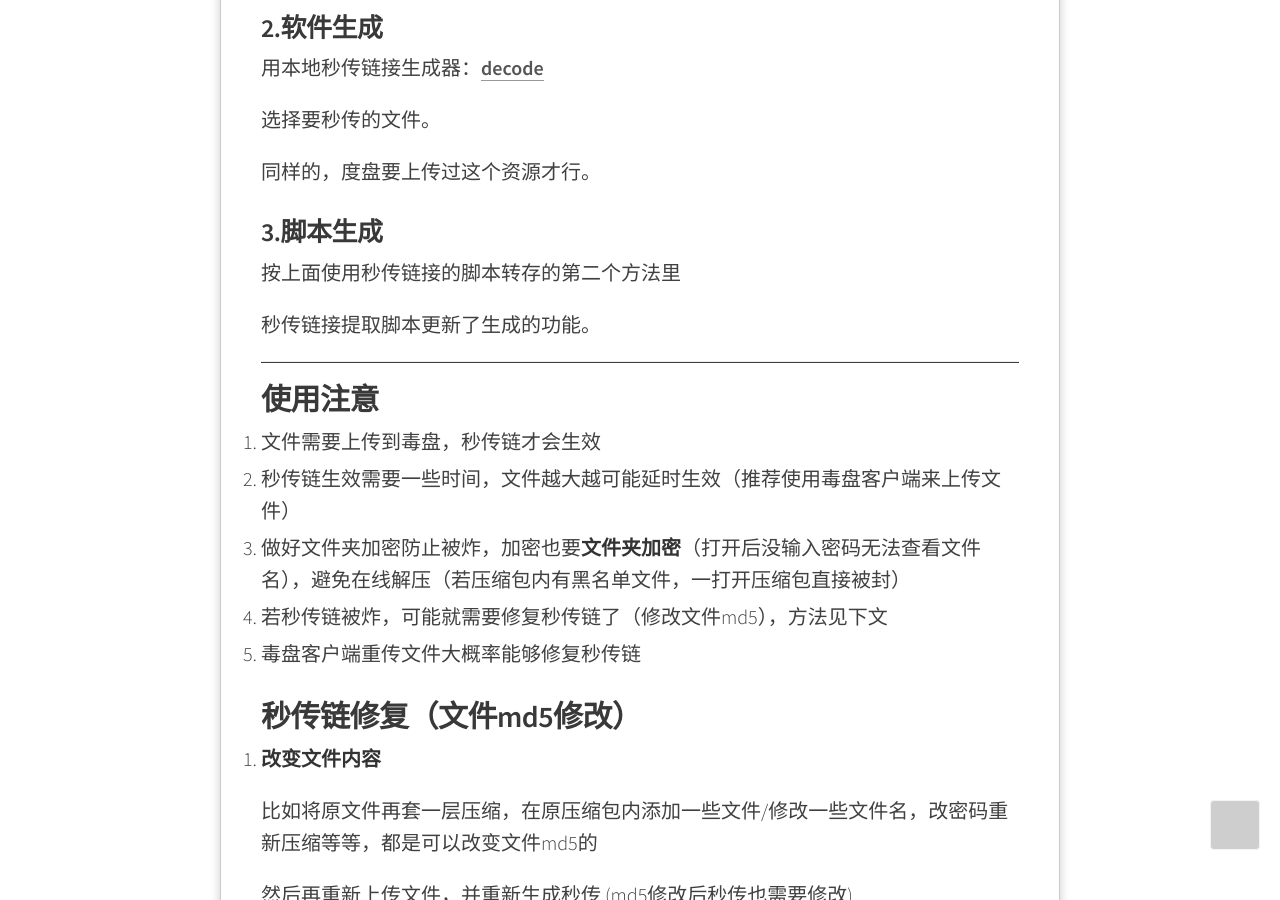
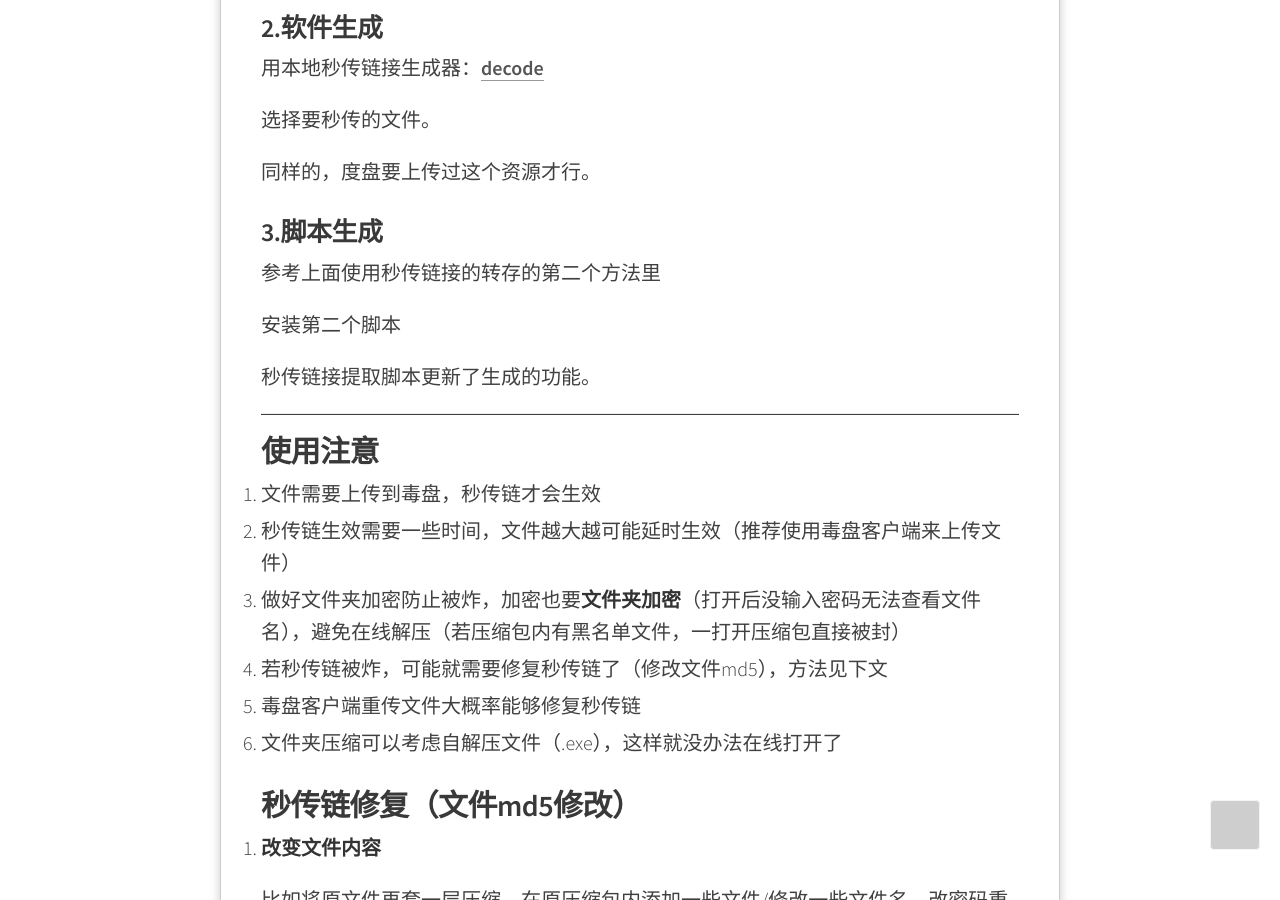
Before and after one commit to Melody-of-Oblivion/Melody-of-Oblivion.github.io, a Jekyll site: the page built from _posts/2020-10-16-dupan-md5-mclink.md, in a window 1280 px wide and 900 px high, scrolled down 2412 px. Built offline with Jekyll 4.4.1, drawn with Linux system fonts in a browser that asks for light colours; some of the changed text lies outside the part shown; grey boxes are pictures that could not be loaded.

Commit message:
Update 2020-10-16-dupan-md5-mclink.md

```diff
--- a/_posts/2020-10-16-dupan-md5-mclink.md
+++ b/_posts/2020-10-16-dupan-md5-mclink.md
@@ -39,7 +39,7 @@ editdate: 2020-12-10
 
 浏览器安装Tampermonkey扩展。
 
-再安装脚本： [仓库用度盘投稿助手](https://greasyfork.org/zh-CN/scripts/3285-%E4%BB%93%E5%BA%93%E7%94%A8%E5%BA%A6%E7%9B%98%E6%8A%95%E7%A8%BF%E5%8A%A9%E6%89%8B) / [秒传链接提取](https://greasyfork.org/zh-CN/scripts/397324-秒传链接提取)
+再安装脚本：[仓库用度盘投稿助手](https://greasyfork.org/zh-CN/scripts/3285-%E4%BB%93%E5%BA%93%E7%94%A8%E5%BA%A6%E7%9B%98%E6%8A%95%E7%A8%BF%E5%8A%A9%E6%89%8B) / [秒传链接提取](https://greasyfork.org/zh-CN/scripts/397324-秒传链接提取)
 
 度盘的个人主页会多出秒传链接的按钮。
 
@@ -89,7 +89,9 @@ https://pan.baidu.com/#bdlink=
 
 ## 3.脚本生成
 
-按上面使用秒传链接的脚本转存的第二个方法里
+参考上面使用秒传链接的转存的第二个方法里
+
+安装第二个脚本
 
 秒传链接提取脚本更新了生成的功能。
 
@@ -102,6 +104,7 @@ https://pan.baidu.com/#bdlink=
 3. 做好文件夹加密防止被炸，加密也要**文件夹加密**（打开后没输入密码无法查看文件名），避免在线解压（若压缩包内有黑名单文件，一打开压缩包直接被封）
 4. 若秒传链被炸，可能就需要修复秒传链了（修改文件md5），方法见下文
 5. 毒盘客户端重传文件大概率能够修复秒传链
+6. 文件夹压缩可以考虑自解压文件（.exe），这样就没办法在线打开了
 
 # 秒传链修复（文件md5修改）
 
```
Also changed, not shown: other parts of _posts/2020-10-16-dupan-md5-mclink.md (+2 -2 lines).
